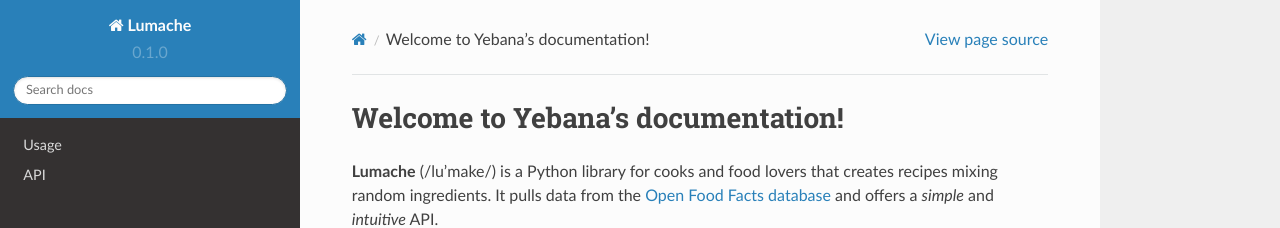
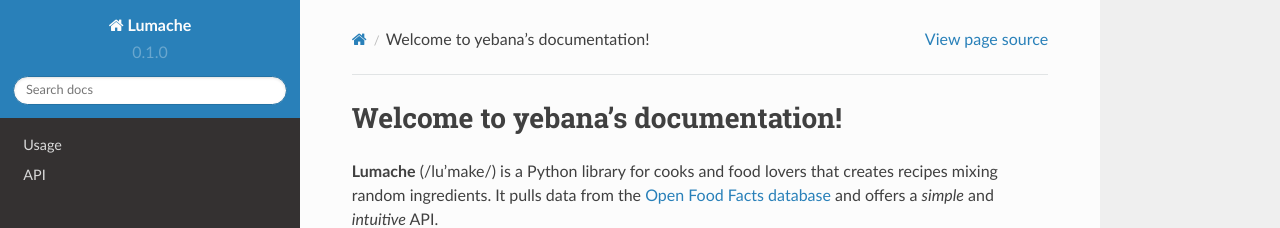
Before and after one commit to yebana/rtd-zero, a Sphinx documentation site: the page built from docs/source/index.rst, in a window 1280 px wide. Shown: the top 228 px of the page. Built offline with Sphinx 7.4.7 and the Read the Docs theme 2.0.0, drawn with Linux system fonts in a browser that asks for light colours.

```diff
--- a/docs/source/index.rst
+++ b/docs/source/index.rst
@@ -1,4 +1,4 @@
-Welcome to Yebana's documentation!
+Welcome to yebana's documentation!
 ===================================
 
 **Lumache** (/lu'make/) is a Python library for cooks and food lovers
```
